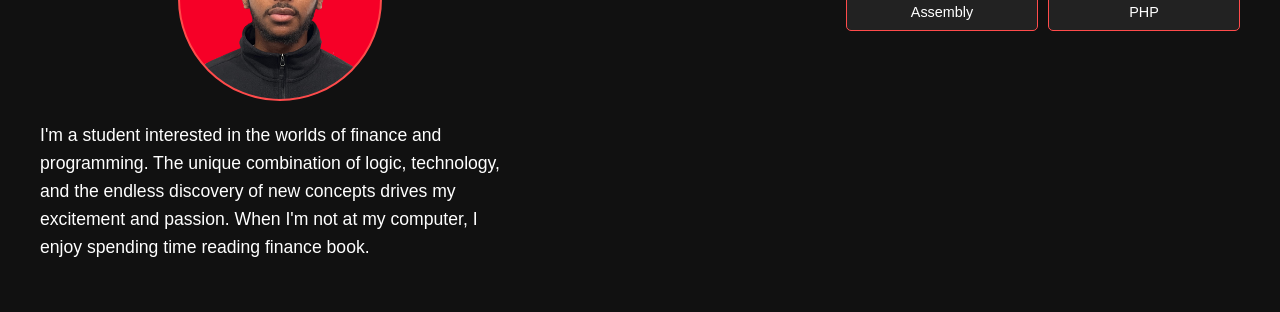
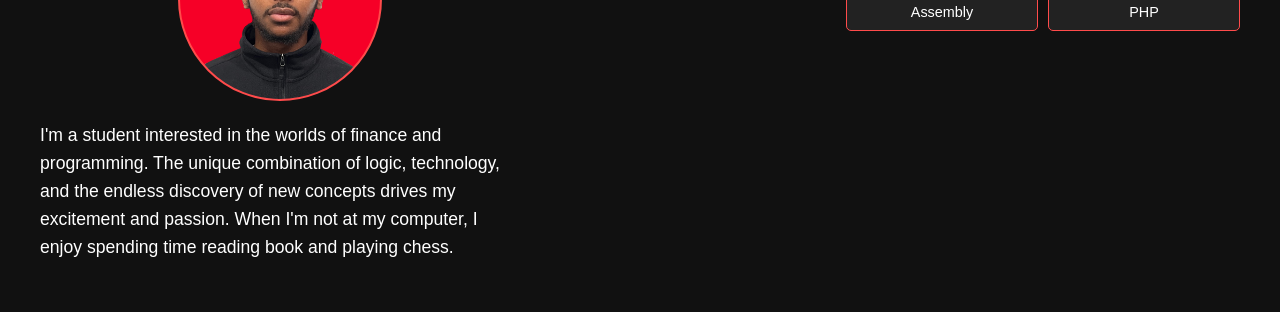
Before and after one commit to Daniel21b/portfolio, a React (Create React App) app: page / in a window 1280 px wide. Shown: the part 1140-1452 px from the top of the page. Built offline with nearby package versions, Linux system fonts and the light colour scheme.

Commit message:
correction

```diff
--- a/src/App.js
+++ b/src/App.js
@@ -393,7 +393,7 @@ const App = () => {
             <p style={{ lineHeight: '1.6', fontSize: '1.1em' }}>
                I'm a student interested in the worlds of finance and programming.
               The unique combination of logic, technology, and the endless discovery of new concepts drives my excitement and passion.
-              When I'm not at my computer, I enjoy spending time reading finance book.
+              When I'm not at my computer, I enjoy spending time reading book and playing chess.
             </p>
           </div>
           <div style={{
```
